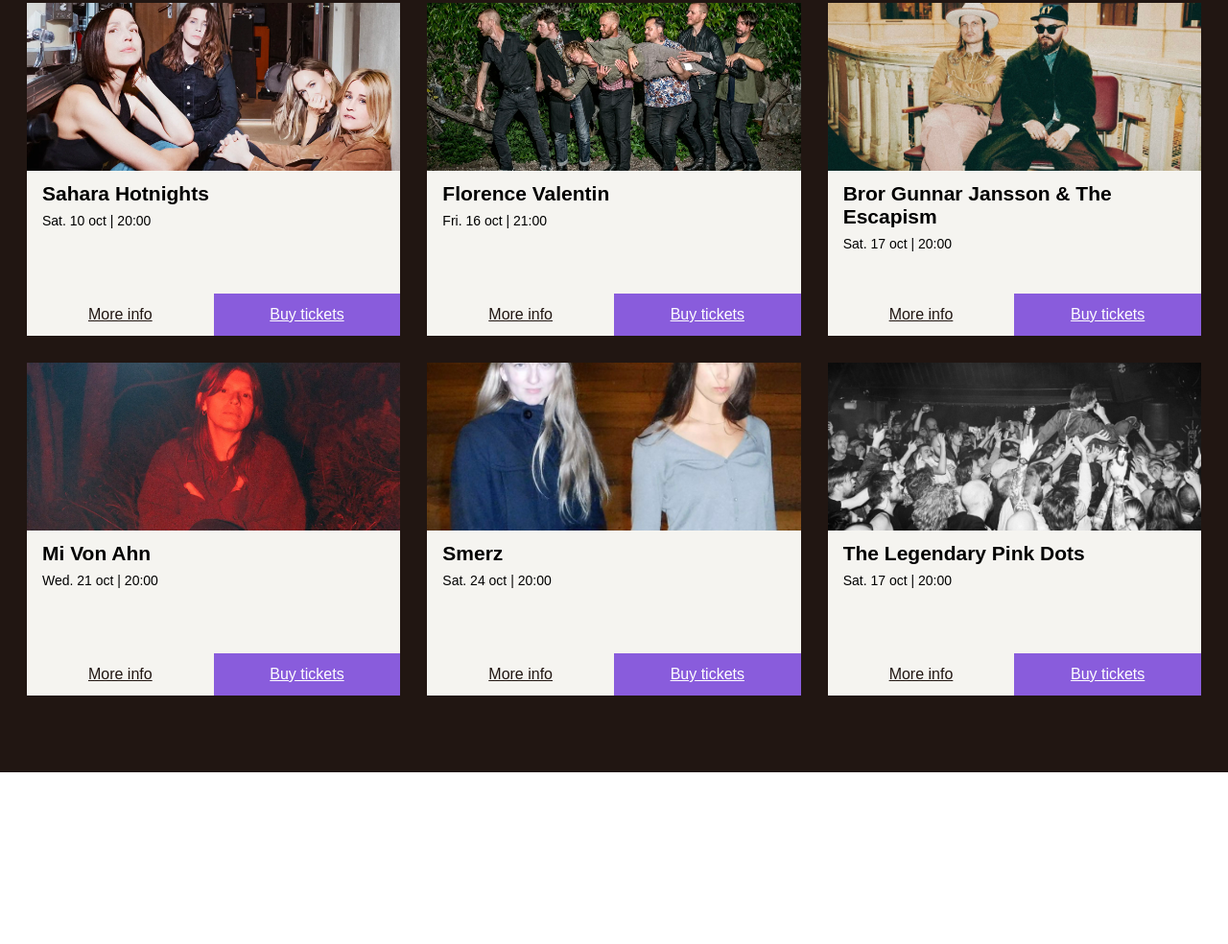
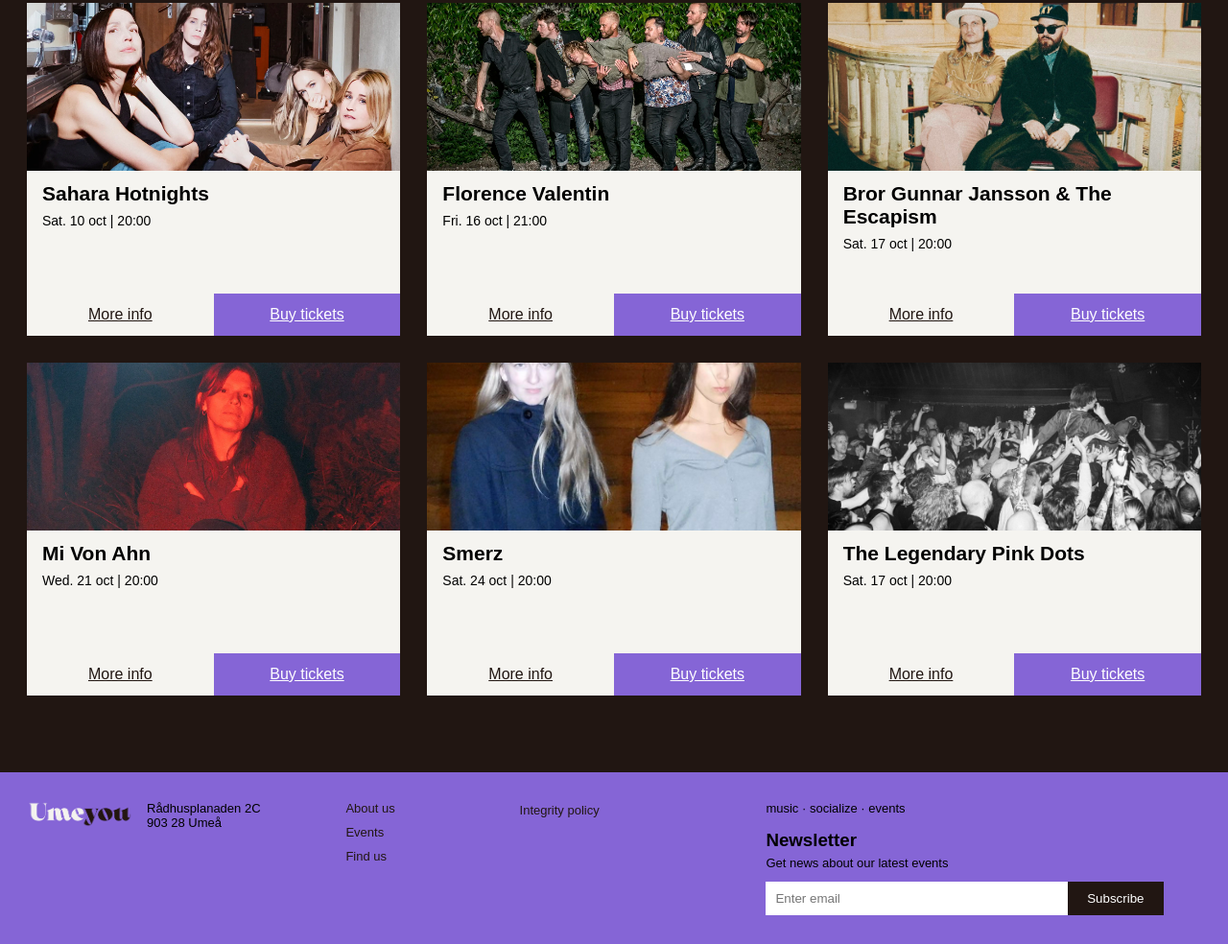
Before and after one commit to EmilGronlund/skiss-till-webbsida, a plain HTML site: page index.html in a window 1280 px wide. Shown: the part 604-1588 px from the top of the page at 96% size. Before the commit the page ends 1409 px from the top, so only its background shows below. Drawn offline with Linux system fonts and the light colour scheme; a web font is replaced by a local one.

Commit message:
Skiss till webbsida

```diff
--- a/index.html
+++ b/index.html
@@ -124,5 +124,33 @@
             </article>
         </div>
     </section>
+
+    <footer>
+        <div class="footer-logo">
+            <img src="logotyp2.png" alt="UmeYou">
+            <p>Rådhusplanaden 2C<br>903 28 Umeå</p>
+        </div>
+
+        <div class="footer-links">
+            <a href="#">About us</a>
+            <a href="#">Events</a>
+            <a href="#">Find us</a>
+        </div>
+
+        <div class="footer-policy">
+            <a href="#">Integrity policy</a>
+        </div>
+
+        <div class="newsletter">
+            <p>music · socialize · events</p>
+            <h3>Newsletter</h3>
+            <p>Get news about our latest events</p>
+
+            <form>
+                <input type="email" placeholder="Enter email">
+                <button type="submit">Subscribe</button>
+            </form>
+        </div>
+    </footer>
 </body>
 </html>
--- a/style.css
+++ b/style.css
@@ -55,7 +55,7 @@ img {
 }
 
 .upcoming {
-    color: #895cdc;
+    color: #8565d6;
 }
 
 .hero h1 {
@@ -86,7 +86,7 @@ img {
 }
 
 .buy-tickets {
-    background-color: #895cdc;
+    background-color: #8565d6;
     color: white !important;
 }
 
@@ -155,6 +155,82 @@ img {
 }
 
 .buy-tickets {
-    background-color: #895cdc;
+    background-color: #8565d6;
     color: white !important;
 }
+
+footer {
+    background-color: #8565d6;
+    padding: 30px 28px;
+
+    display: flex;
+    justify-content: space-between;
+    gap: 30px;
+}
+
+footer a {
+    color: #211612;
+    text-decoration: none;
+    font-size: 13px;
+}
+
+.footer-logo {
+    display: flex;
+    align-items: flex-start;
+    gap: 15px;
+    flex: 2;
+}
+
+.footer-logo img {
+    width: 110px;
+    height: auto;
+}
+
+.footer-logo p {
+    font-size: 13px;
+    margin: 0;
+}
+
+.footer-links {
+    display: flex;
+    flex-direction: column;
+    gap: 10px;
+    flex: 1;
+}
+
+.footer-policy {
+    flex: 1.5;
+}
+
+.newsletter {
+    flex: 3;
+}
+
+.newsletter p {
+    font-size: 13px;
+    margin: 0 0 8px;
+}
+
+.newsletter h3 {
+    margin: 15px 0 5px;
+}
+
+.newsletter form {
+    display: flex;
+    margin-top: 12px;
+}
+
+.newsletter input {
+    min-width: 0;
+    width: 65%;
+    padding: 10px;
+    border: none;
+}
+
+.newsletter button {
+    padding: 10px 20px;
+    background-color: #211612;
+    color: white;
+    border: none;
+    cursor: pointer;
+}
```
Also changed, not shown: logotyp2.png (added).
